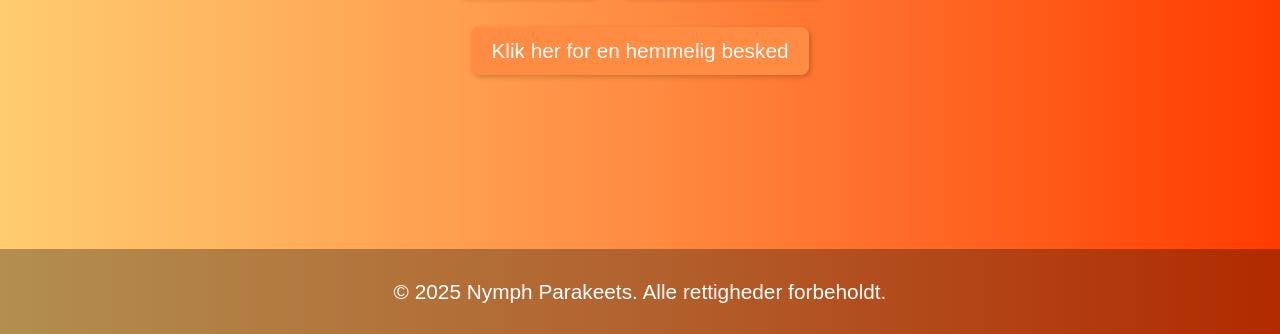
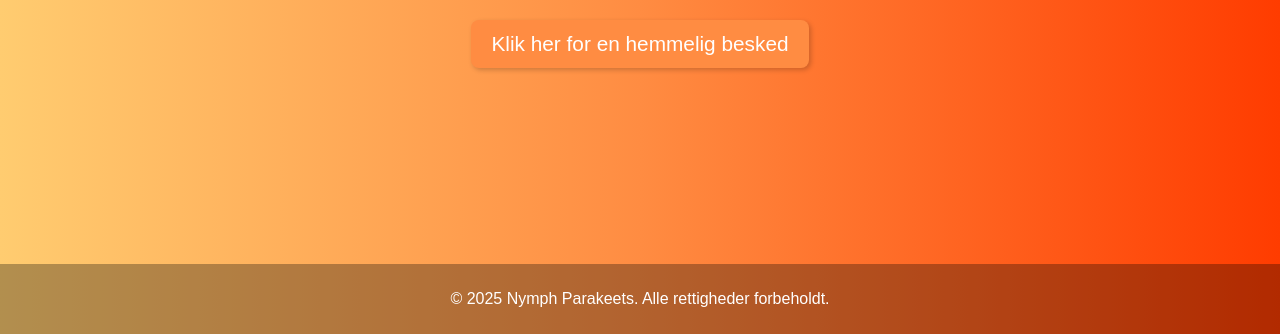
Before and after one commit to Bbay1-aau/Ozziy, a plain HTML site: page index.html in a window 1280 px wide. Shown: the part 466-800 px from the top of the page. Drawn offline with Linux system fonts and the light colour scheme.

Commit message:
Update style.css

```diff
--- a/style.css
+++ b/style.css
@@ -19,12 +19,6 @@ h1 {
     font-weight: bold;
     margin-bottom: 10px;
     text-shadow: 2px 2px 5px rgba(0, 0, 0, 0.2);
-}
-
-/* 🌟 Undertekst */
-p {
-    font-size: 1.3rem;
-    margin-bottom: 20px;
 }
 
 /* 🌟 Navigation */
```
